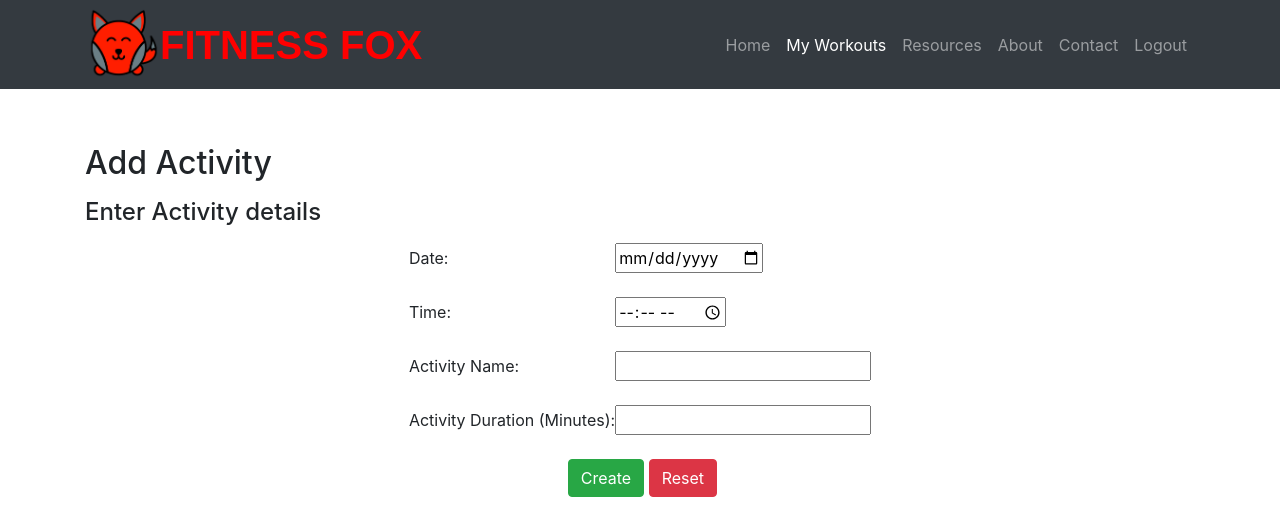
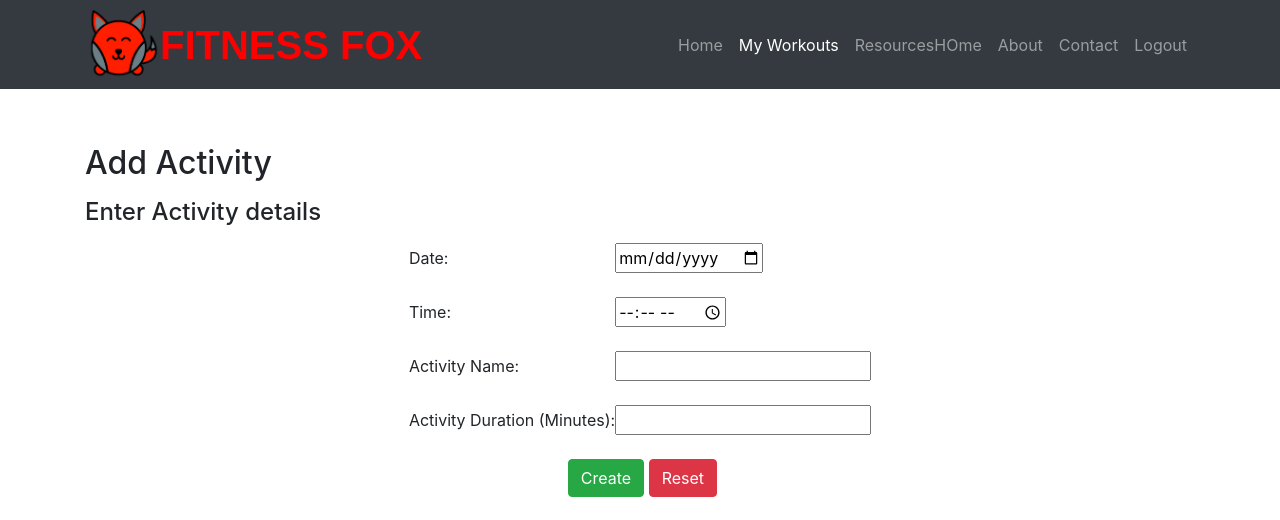
Before and after one commit to bdupy/FitnessFox_final, a Flask app: page /AddActivity.html in a window 1280 px wide. Shown: the top 520 px of the page. Run offline with Flask 2, Linux system fonts and the light colour scheme; some libraries are stand-ins or nearby versions.

Commit message:
Update AddActivity.html

```diff
--- a/fitness_fox/templates/AddActivity.html
+++ b/fitness_fox/templates/AddActivity.html
@@ -79,7 +79,7 @@ margin:0 auto;
       <div class="collapse navbar-collapse" id="navbarResponsive">
         <ul class="navbar-nav ml-auto">
           <li class="nav-item">
-            <a class="nav-link" href="#">Home
+            <a class="nav-link" href="../homepage.html">Home
               <span class="sr-only">(current)</span>
             </a>
           </li>
@@ -87,7 +87,7 @@ margin:0 auto;
             <a class="nav-link" href="#workoutlog">My Workouts</a>
           </li>
           <li class="nav-item">
-            <a class="nav-link" href="#resources">Resources</a>
+            <a class="nav-link" href="#resources">ResourcesHOme</a>
           </li>
           <li class="nav-item">
             <a class="nav-link" href="#about">About</a>
```
